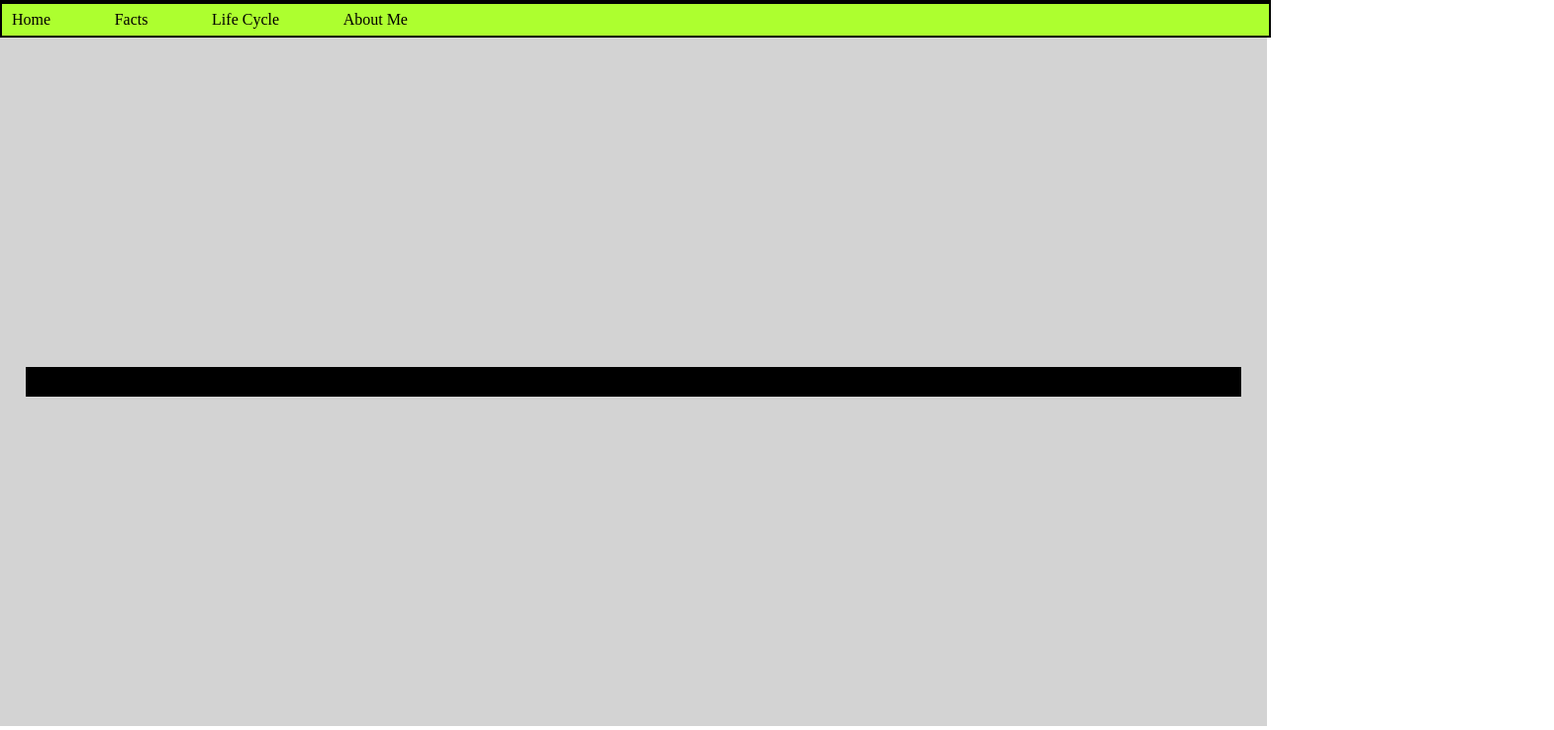
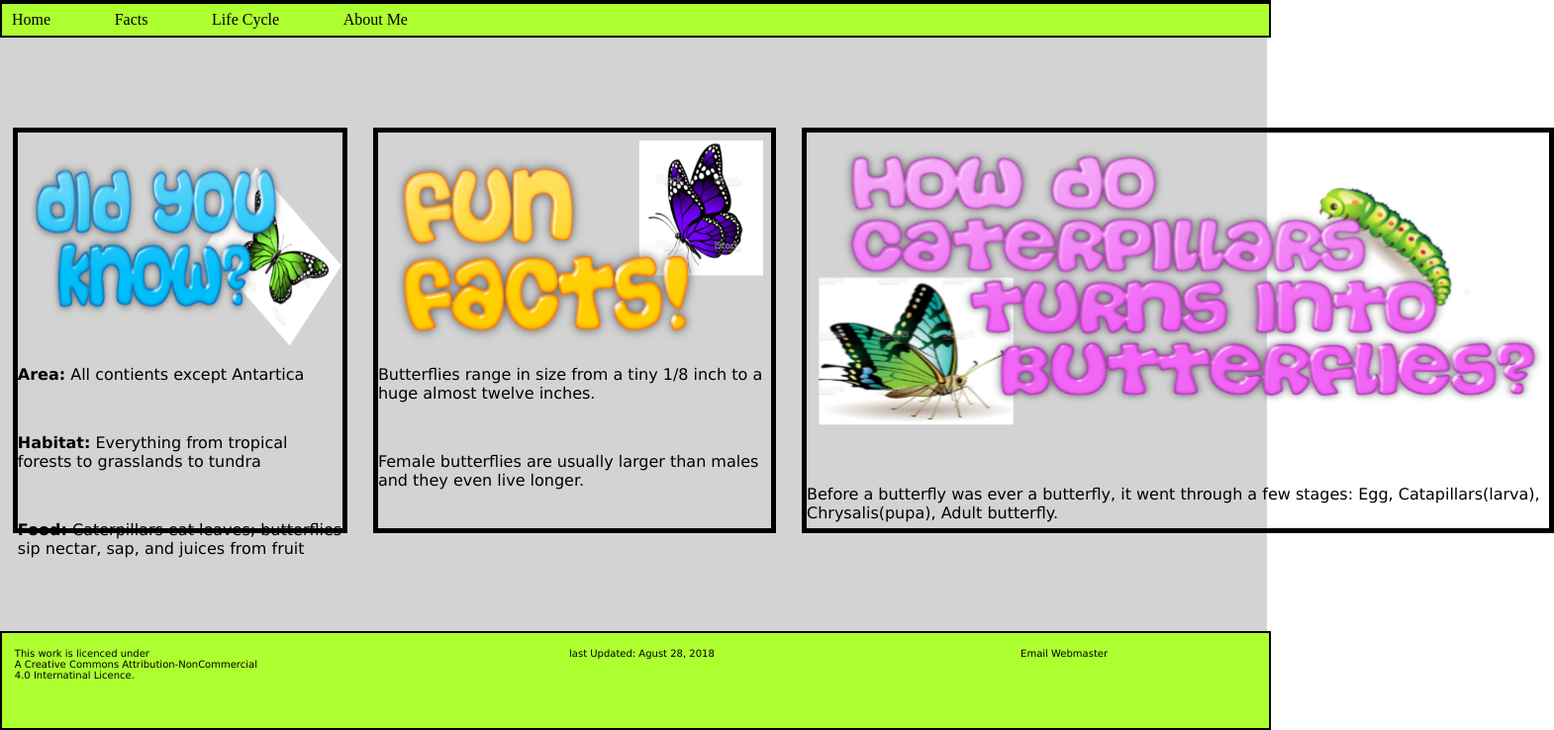
Before and after one commit to alec-tackitt-student/performance-test-2-butterfly-storyboard, a plain HTML site: page index.html in a window 1280 px wide. Shown: the part 66-804 px from the top of the page at 99% size, 1570 px wide, since content can reach past the window. Drawn offline with Linux system fonts and the light colour scheme.

Commit message:
finished basic layout

```diff
--- a/Styles/styles.css
+++ b/Styles/styles.css
@@ -1,5 +1,8 @@
 body {
  margin: 0;
+}
+p {
+    font-family:'Lucida Sans', 'Lucida Sans Regular', 'Lucida Grande', 'Lucida Sans Unicode', Geneva, Verdana, sans-serif;
 }
 #banner {
     background-image: url("../images/4.jpg");
@@ -25,6 +28,23 @@ nav {
     align-items: center;
     background-color: greenyellow;
 }
+footer {
+    display: flex;
+    border: 2px solid;
+    width: 100vw;
+    height: 12vh;
+    align-items: center;
+    background-color: greenyellow;
+    justify-content: start;
+    align-items: baseline;
+}
+footer > div {
+    font-size: x-small;
+    margin-left: 1vw;
+    margin-top: 5px;
+    width: 33vw;
+    text-align: center;
+}
 .nav-container {
     display: flex;
     padding-left: 10px;
@@ -40,22 +60,67 @@ main {
     display: flex;
     background-color: lightgray;
     width: 100vw;
-    height: 87vh;
-    flex-direction: row;
+    height: 75vh;
+    flex-direction: column;
     justify-content: center;
     align-items: center;
 }
 .card-container {
+    display: flex;
     width: inherit;
     margin-left: 2vw;
     margin-right: 2vw;
+
 }
+.col{
+    display: flex;
+    flex-direction: column;
+    flex-basis: 100%;
+    flex: 1;
+  }
 article {
     border: 5px solid;
 }
 .sm {
-    flex: 1;
+    flex: 25%;
+    height: 50vh;
+    width: 20vw;
+    margin-left: 1vw;
+    margin-right: 1vw;
 }
 .lg {
-    flex: 2;
+    flex: 50%;
+    height: 50vh;
+    margin-left: 1vw;
+    margin-right: 1vw;
 }
+#did-you-know {
+    min-width: 328.5px;
+}
+#Butterflies {
+    min-width: 750px;
+}
+#fun-facts {
+    min-width: 397.5px;
+}
+#did-you-know-img {
+    min-height: 50%;
+}
+#Butterflies-img {
+    min-height: 75%;
+}
+#fun-facts-img {
+    min-height: 50%;
+}
+
+@media screen and (max-width: 1600px) {
+    .col {
+        display: flex;
+        flex-direction: row;
+        flex-wrap: wrap;
+        width: 100%;
+    }
+    .sm {
+        margin-bottom: 1vh;
+    }
+}
--- a/index.html
+++ b/index.html
@@ -24,12 +24,32 @@
     <!-- main content-->
     <main>
         <div class="card-container"> <!--main 3 cards-->
-            <article class="sm"></article>
-            <article class="sm"></article>
-            <article class="lg"></article>
+            <article class="sm" id="did-you-know">
+                <img   id="did-you-know-img" src="./images/did-you-know.png" alt="Did you know?" width="100%" height="215px">
+                <p><b>Area:</b> All contients except Antartica</p><br>
+                <p><b>Habitat:</b> Everything from tropical forests to grasslands to tundra</p><br>
+                <p><b>Food:</b> Caterpillars eat leaves; butterflies sip nectar, sap, and juices from fruit</p><br>
+            </article>
+            <article class="sm" id="fun-facts">
+                <img   id="fun-facts-img" src="./images/Fun-Facts.png" alt="Fun Facts!" width="100%" height="215px">
+                <p> Butterflies range in size from a tiny 1/8 inch to a huge almost twelve inches.</p><br>
+                <p>Female butterflies are usually larger than males and they even live longer. </p>
+            </article>
+
+
+            <article class="lg" id="Butterflies">
+                <img   id="Butterflies-img" src="./images/Butterflies.png" alt="how Caterpillars turn into Butterflies" width="100%" height="215px">
+                <br><br><br>
+                <p>Before a butterfly  was ever a butterfly, it went through a few stages: Egg, Catapillars(larva), Chrysalis(pupa), Adult butterfly.</p>
+            </article>
         </div>
-
     </main>
 
+    <!--footer and content-->
+    <footer>
+        <div style="text-align: start;"><p>This work is licenced under <br> A Creative Commons Attribution-NonCommercial <br> 4.0 Internatinal Licence.</p></div>
+        <div><p> last Updated: Agust 28, 2018</p></div>
+        <div><p> Email Webmaster</p></div>
+    </footer>
 </body>
 </html>
```
Also changed, not shown: images/Butterflies.png (added), images/Fun-Facts.png (added), images/did-you-know.png (added).
